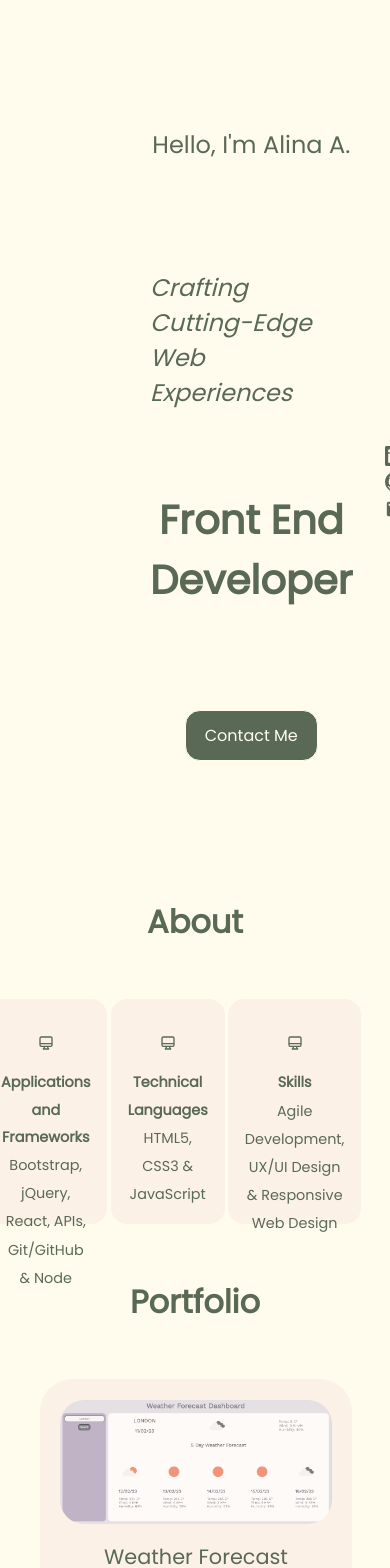
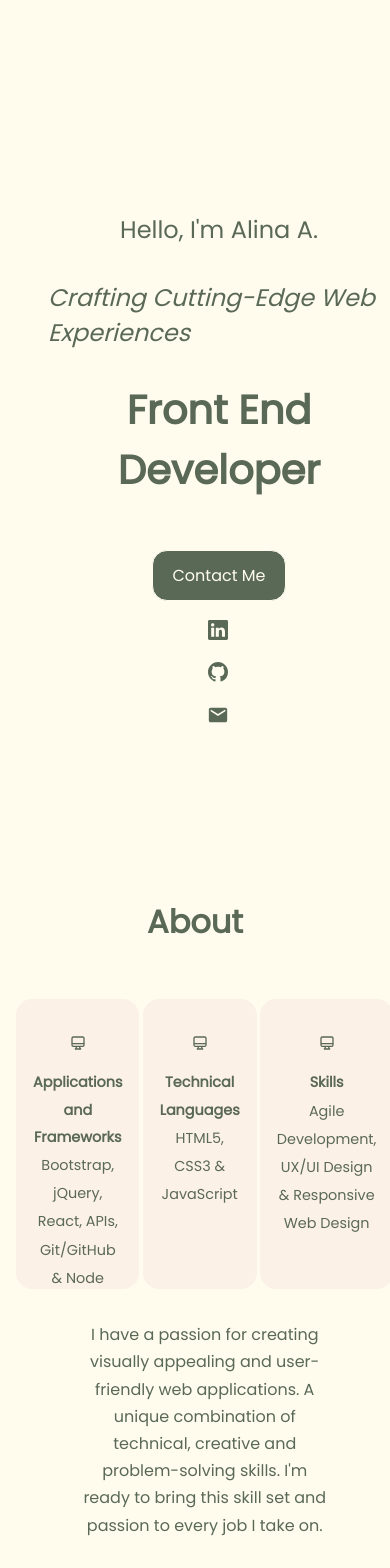
Before and after one commit to al946x/personal-portfolio, a React (Create React App) app: page / in a window 390 px wide. Shown: the top 1568 px of the page. Built offline with nearby package versions, Linux system fonts and the light colour scheme.

Commit message:
media queries

```diff
--- a/src/components/about/about.css
+++ b/src/components/about/about.css
@@ -65,15 +65,19 @@ h2 {
     .skills-cards {
         display: flex;
         justify-content: center;
-        margin-left: -4rem;
         gap: 0.2rem;
-
+        margin-left: auto;
+        margin-right: auto;
 
     }
 
-
-    .about-content p{
-        display: none;
+    .skills-card {
+        height: 290px;
     }
 
+    .about-content p {
+        margin: auto;
+        margin-top: 2rem;
+      }
+
 }
--- a/src/components/header/header.css
+++ b/src/components/header/header.css
@@ -91,15 +91,6 @@ font-size: 1rem;
         line-height: normal;
         font-size: small;
     }
-    .header-socials {
-        display: block;
-        position: relative;
-        bottom:0px;
-        margin-top: 2rem;
-        margin-right: 1.3rem;
-        gap: 0.5rem;
-
-    }
 
 
     .scroll-down {
@@ -107,5 +98,24 @@ font-size: 1rem;
     }
 
 
+.header-left {
+    grid-template-rows:  50px 1fr 100px;
+    margin-left: 3rem;
+}
+
+.header-socials {
+    display: flex;
+    flex-direction: column;
+    align-items: center;
+    gap: 1rem;
+    position: absolute;
+   left: 53%;
 
 }
+
+
+.avatar-img {
+  display: none;
+ }
+
+}
```
